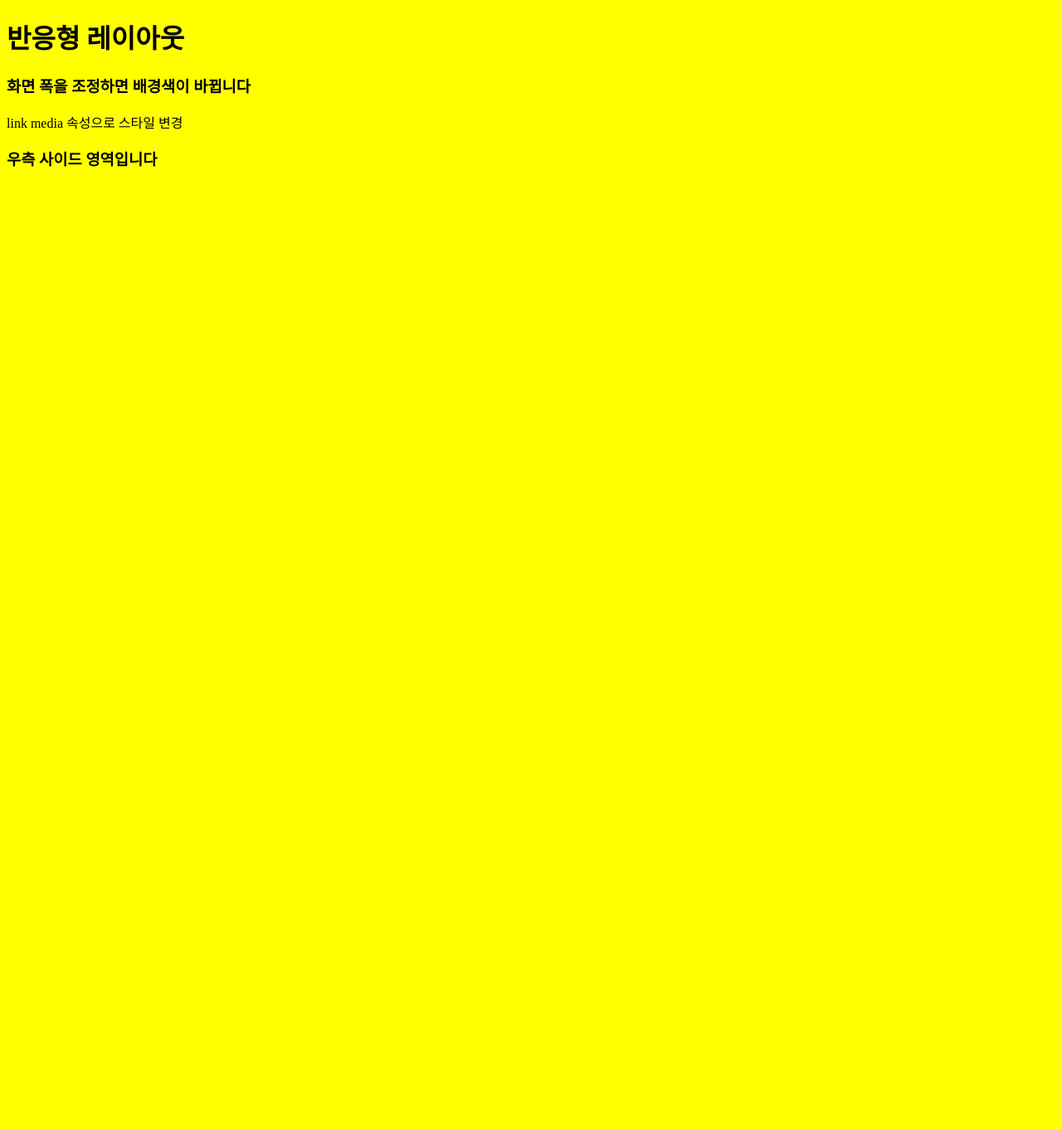
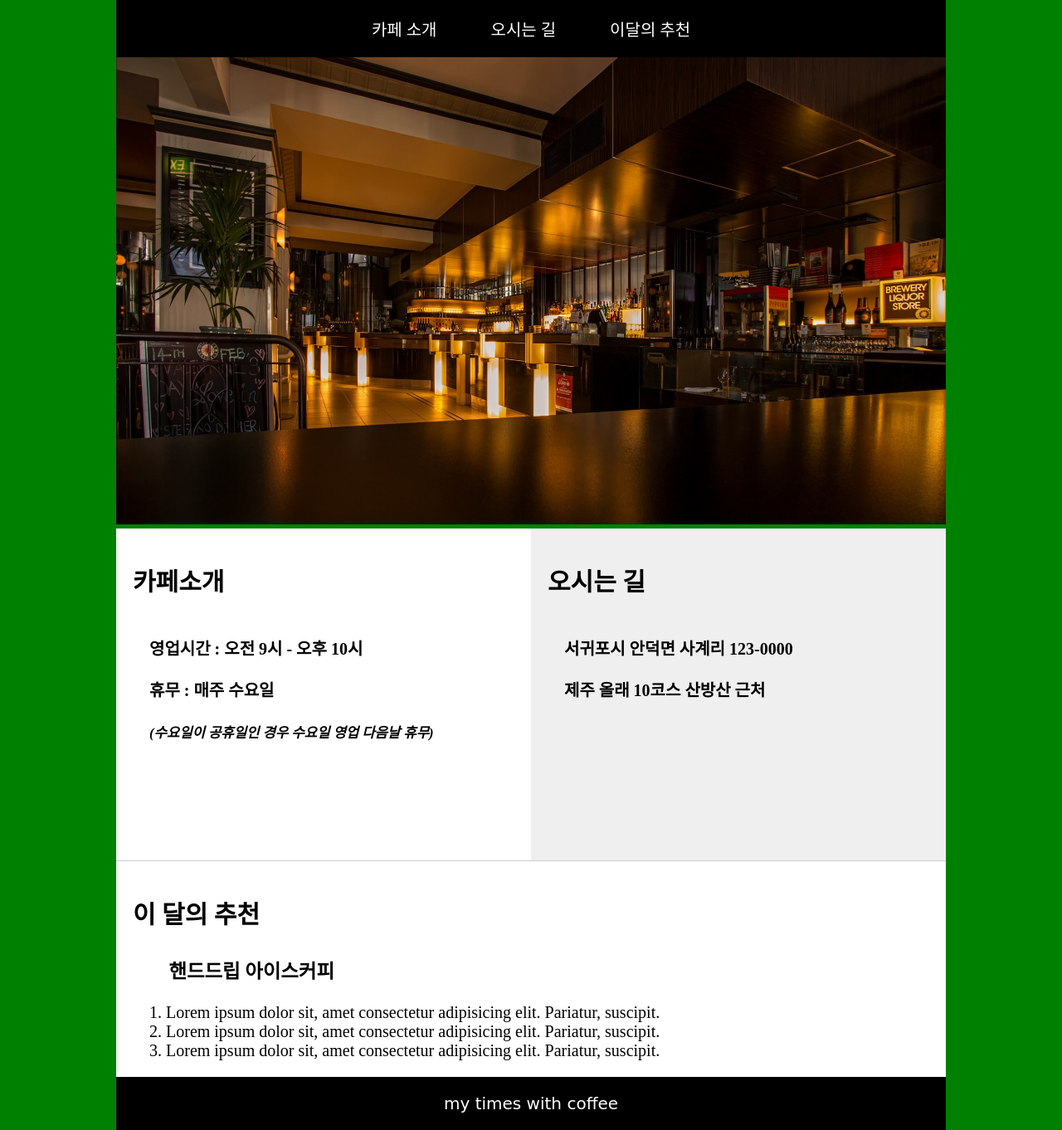
Before and after one commit to jk090909/resposive_layout_template, a plain HTML site: page index.html in a window 1280 px wide. Shown: the whole page at 83% size. Before the commit the page ends 800 px from the top, so only its background shows below. Drawn offline with Linux system fonts and the light colour scheme; files that its build step writes are made by us from their sources.

Commit message:
Add files via upload

```diff
--- /dev/null
+++ b/css/default.css
@@ -0,0 +1,34 @@
+/* default.css
+여기는 공통 css 작성
+*/
+
+* {
+    margin: 0;
+    padding: 0;
+    box-sizing: border-box;
+}
+
+
+ul {
+    list-style-type: none;
+}
+
+ol {
+    list-style-position: inside;
+}
+
+a {
+    text-decoration: none;
+}
+
+html {
+    font-size: 20px;
+}
+
+body {
+    font-family: "나눔고딕", "snas-serif";
+}
+
+footer {
+    font-family: 'Sriracha', cursive;
+}
--- /dev/null
+++ b/css/mobile.css
@@ -0,0 +1,94 @@
+/* mobile.css */
+
+body {
+    background: black;
+}
+
+header {
+    background: #000;
+    max-width: 1000px;
+    margin: 0 auto;
+}
+
+header #gnb {
+    padding-top: 20px;
+    padding-bottom: 20px;
+    text-align: center;
+}
+
+
+header #gnb > ul > li {
+    display: inline-block;
+    margin-left: 1em;
+    margin-right: 1em;
+}
+
+header #gnb > ul > li > a {
+    color: white;
+    font-size: 16px;
+}
+
+#visual {
+    width: 100%;
+}
+
+#visual > img {
+    width: 100%;
+}
+
+#main {
+    line-height: 2.5em;
+    font-weight: bold;
+}
+
+#main .about {
+    width: 100%;
+    height: 400px;
+    background: #fff;
+    padding: 40px 20px 20px 20px;
+}
+
+#main .location {
+    height: 400px;
+    background: #efefef;
+    padding: 40px 20px 20px 20px;
+}
+
+#main h2 {
+    margin-bottom: 1em;
+}
+
+#main .about small {
+    font-style: italic;
+}
+
+#main .info, aside .info {
+    /* outline: 1px solid red; */
+    margin-left: 20px;
+}
+
+aside {
+    background: #fff;
+    border-top: 1px solid #ccc;
+    padding: 40px 20px 20px 20px;
+}
+
+aside > h2 {
+    margin-bottom: 1em;
+}
+
+aside h3 {
+    /* outline: 1px solid red; */
+    text-indent: 1em;
+    margin-bottom: 1em;
+}
+
+footer {
+    width: 100%;
+    margin: 0 auto;
+    background: #000;
+    padding-top: 20px;
+    padding-bottom: 20px;
+    color: #fff;
+    text-align: center;
+}
--- /dev/null
+++ b/css/pc.css
@@ -0,0 +1,106 @@
+/* pc.css
+여기는 pc 화면
+*/
+
+body {
+    background: green;
+}
+
+header {
+    background: #000;
+    max-width: 1000px;
+    margin: 0 auto;
+}
+
+header #gnb {
+    padding-top: 20px;
+    padding-bottom: 20px;
+    text-align: center;
+}
+
+
+header #gnb > ul > li {
+    display: inline-block;
+    margin-left: 1.5em;
+    margin-right: 1.5em;
+}
+
+header #gnb > ul > li > a {
+    color: white;
+}
+
+#visual {
+    max-width: 1000px;
+    margin: 0 auto;
+}
+
+#visual > img {
+    width: 100%;
+}
+
+#main {
+    max-width: 1000px;
+    background: #ccc;
+    margin: 0 auto;
+    overflow: hidden;
+    line-height: 2.5em;
+    font-weight: bold;
+}
+
+#main .about {
+    width: 50%;
+    height: 400px;
+    background: #fff;
+    padding: 40px 20px 20px 20px;
+    float: left;
+}
+
+#main .location {
+    width: 50%;
+    height: 400px;
+    background: #efefef;
+    padding: 40px 20px 20px 20px;
+    float: left;
+}
+
+#main h2 {
+    margin-bottom: 1em;
+}
+
+#main .about small {
+    font-style: italic;
+}
+
+#main .info, aside .info {
+    /* outline: 1px solid red; */
+    margin-left: 20px;
+}
+
+aside {
+    background: #fff;
+    border-top: 1px solid #ccc;
+    padding: 40px 20px 20px 20px;
+    max-width: 1000px;
+    margin: 0 auto;
+}
+
+aside > h2 {
+    margin-bottom: 1em;
+}
+
+aside h3 {
+    /* outline: 1px solid red; */
+    text-indent: 1em;
+    margin-bottom: 1em;
+}
+
+footer {
+    max-width: 1000px;
+    margin: 0 auto;
+    margin: 0 auto;
+    background: #000;
+    padding-top: 20px;
+    padding-bottom: 20px;
+    color: #fff;
+    text-align: center;
+}
--- a/index.html
+++ b/index.html
@@ -20,17 +20,60 @@
      href="./css/mobile.css">
 </head>
 <body>
-    <header>
-        <h1>반응형 레이아웃</h1>
-    </header>
-    <section>
-    <article>
-    <h1>화면 폭을 조정하면 배경색이 바뀝니다</h1>
-    <p>link media 속성으로 스타일 변경</p>
-</article>
-<article>
-    <h1>우측 사이드 영역입니다</h1>
-</article>
-</section>
+  <header>
+      <nav id="gnb">
+          <ul>
+              <li><a href="#">카페 소개</a></li>
+              <li><a href="#">오시는 길</a></li>
+              <li><a href="#">이달의 추천</a></li>
+          </ul>
+      </nav>
+  </header>
+
+  <section id="visual">
+      <img src="./images/title.jpg" alt="visual">
+  </section>
+
+   <section id="main">
+       <div class="about">
+           <h2>카페소개</h2>
+           <div class="info">
+           <ul>
+               <li>영업시간 : 오전 9시 - 오후 10시</li>
+               <li>휴무 : 매주 수요일<br>
+                <small>(수요일이 공휴일인 경우 수요일 영업 다음날 휴무)</small></li>
+           </ul>
+         </div>
+       </div>
+       <div class="location">
+           <h2>오시는 길</h2>
+           <div class="info">
+           <p>서귀포시 안덕면 사계리 123-0000<br>
+              제주 올래 10코스 산방산 근처
+           </p>
+          </div>
+       </div>
+   </section>
+   <aside>
+       <h2>이 달의 추천</h2>
+       <div class="info">
+       <h3>핸드드립 아이스커피</h3>
+       <ol>
+           <li>
+               Lorem ipsum dolor sit, amet consectetur adipisicing elit. Pariatur, suscipit.
+           </li>
+           <li>
+            Lorem ipsum dolor sit, amet consectetur adipisicing elit. Pariatur, suscipit.
+        </li>
+        <li>
+            Lorem ipsum dolor sit, amet consectetur adipisicing elit. Pariatur, suscipit.
+        </li>
+       </ol>
+    </div>
+   </aside>
+
+   <footer>
+       <p>my times with coffee</p>
+   </footer>
 </body>
 </html>
```
Also changed, not shown: images/title.jpg (added).
